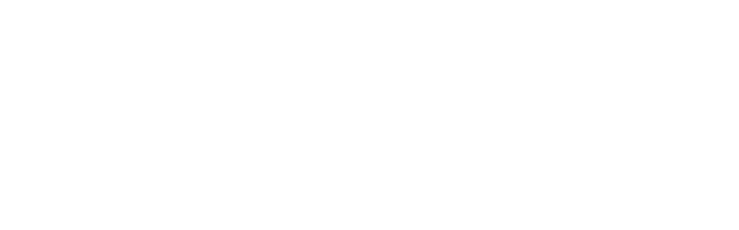
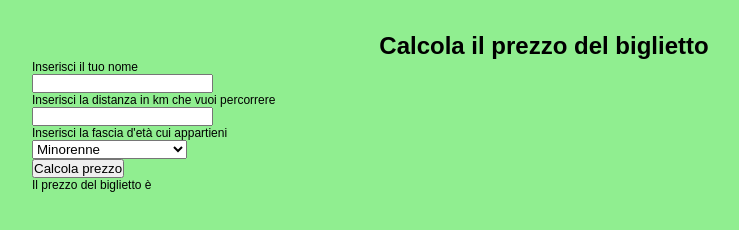
Before and after one commit to vgianluca96/js-biglietto-treno-form, a plain HTML site: page index.html in a window 1280 px wide. Shown: the whole page, without its empty margins (96-835 px from the left). Drawn offline with Linux system fonts and the light colour scheme.

Commit message:
milestone 1
creata logica calcolo prezzo in javascript

```diff
--- a/assets/css/style.css
+++ b/assets/css/style.css
@@ -0,0 +1,28 @@
+
+/* General */
+
+* {
+    margin: 0;
+    padding: 0;
+    box-sizing: border-box;
+}
+
+body {
+    background-color: lightgreen;
+    font-family: Arial, Helvetica, sans-serif;
+    font-size: 12px;
+}
+
+header {
+    text-align: center;
+    padding-top: 2rem;
+}
+
+
+/* Utilities */
+
+.container {
+    width: 80%;
+    max-width: 1170px;
+    margin: auto;
+}
--- a/assets/js/main.js
+++ b/assets/js/main.js
@@ -1,3 +1,44 @@
 
 
-console.log('ciao');
+// Dicharazione variabili
+let userName;
+let distanceKm;
+let discount;
+
+// Prezzo al km
+const unitPrice = 0.21;
+
+// function di calcolo del prezzo del biglietto
+function ticketPrice () {
+
+    // Salvataggio variabili
+    userName = document.getElementById('InputUserName').value;
+    distanceKm = document.getElementById('InputdistanceKm').value;
+    discount = document.getElementById('userAge').value;
+
+
+    // Prezzo biglietto
+    price = unitPrice * distanceKm;
+
+    /*
+    console.log(userName);
+    console.log(distanceKm);
+    console.log(discount);
+    */
+
+    // Applicazione sconto
+    if (discount == 'discount20') {
+        price = price * 0.8;
+    } else if (discount == 'discount40') {
+        price = price * 0.6;
+    }
+
+    // Arrotondamento prezzo
+    price = price.toFixed(2);
+
+    // console.log(price);
+
+    document.getElementById('outputPrice').innerHTML = price;
+
+
+}
--- a/index.html
+++ b/index.html
@@ -9,6 +9,61 @@
 </head>
 <body>
 
+    <header class="container">
+        <h1>Calcola il prezzo del biglietto</h1>
+    </header>
+
+    <main class="container">
+
+
+        <div>
+            <div>
+                Inserisci il tuo nome
+            </div>
+            <div>
+                <input type="text" id="InputUserName">
+            </div>
+        </div>
+
+        <div>
+            <div>
+                Inserisci la distanza in km che vuoi percorrere
+            </div>
+            <div>
+                <input type="text" id="InputdistanceKm">
+            </div>
+        </div>
+
+        <div>
+            <div>
+                Inserisci la fascia d'età cui appartieni
+            </div>
+            <div>
+                <select id="userAge">
+                    <option value="discount20">Minorenne</option>
+                    <option value="discount0">Maggiorenne fino a 65</option>
+                    <option value="discount40">Maggiorenne over 65</option>
+                </select>
+            </div>
+        </div>
+
+
+        <button id="subimitBtn" onclick="ticketPrice()">Calcola prezzo</button>
+
+        <div>
+            <div>
+                Il prezzo del biglietto è
+            </div>
+            <div id="outputPrice">
+
+            </div>
+        </div>
+
+
+
+    </main>
+
+
 
 
     <script src="./assets/js/main.js"></script>
```
